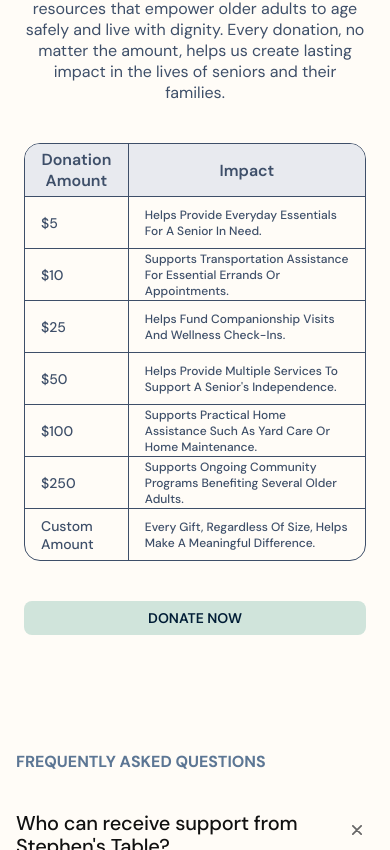
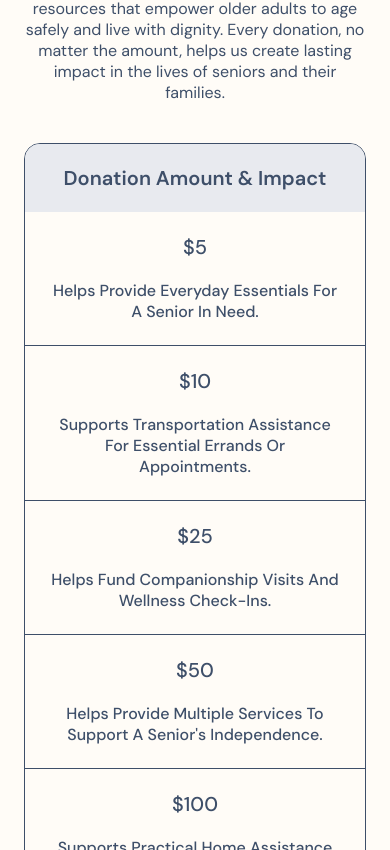
Before and after one commit to tusharjain2001/stephen-table, a React (Vite) app: page /donation in a window 390 px wide. Shown: the part 874-1724 px from the top of the page. Built offline with nearby package versions, Linux system fonts and the light colour scheme.

Commit message:
updated footer

```diff
--- a/src/pages/Donation.jsx
+++ b/src/pages/Donation.jsx
@@ -133,10 +133,41 @@ function Donation() {
                 44 from the card's left edge (43 inside the stroke) and the
                 impact copy 87 past the divider — but from `md` up both columns
                 are centred instead, so the body rows line up under the two
-                centred header labels. Base keeps the left hug; the 803:6011
-                mobile section has no Donate frame to check against. */}
+                centred header labels.
+
+                Base (<768) is not a table at all. 830:11974 stacks each tier
+                as a card: one 68px header bar reading "Donation Amount &
+                Impact", then rows of a centred 46px amount over a 344-wide
+                impact block, 12 in from the sides. Two columns inside 370
+                would put the impact copy on a ~230px measure and run every
+                row four lines deep. */}
             <div className="w-full max-w-[1076px] overflow-hidden rounded-card border border-bl-600">
-              <table className="w-full table-fixed border-separate border-spacing-0 text-left">
+              {/* 830:11975 — 370 x 68, its 263 x 26 label centred on both axes. */}
+              <div className="flex h-[68px] items-center justify-center bg-[#e8eaef] px-[16px] text-center font-sans text-[20px] font-semibold capitalize text-bl-600 md:hidden">
+                Donation Amount &amp; Impact
+              </div>
+              {/* Rows are 12 / 46 / block / 13 tall, which is what makes them
+                  133 (154 where the impact copy runs to three lines, as $100's
+                  830:11998 does). The impact block carries its own 10 of
+                  padding inside a 12px side margin — 12 + 10 + 324 + 10 + 12 =
+                  the frame's 368. */}
+              {TIERS.map((tier, index) => (
+                <div
+                  key={tier.amount}
+                  className={`flex flex-col pt-[12px] pb-[13px] md:hidden ${
+                    index > 0 ? 'border-t border-bl-600' : ''
+                  }`}
+                >
+                  <span className="flex h-[46px] items-center justify-center font-sans text-[20px] font-medium capitalize text-bl-600">
+                    {tier.amount}
+                  </span>
+                  <p className="mx-[12px] px-[10px] py-[10px] text-center font-sans text-[16px] font-medium capitalize leading-[21px] text-bl-600">
+                    {tier.impact}
+                  </p>
+                </div>
+              ))}
+
+              <table className="hidden w-full table-fixed border-separate border-spacing-0 text-left md:table">
                 <colgroup>
                   <col className="w-[30.54%]" />
                   <col />
```
